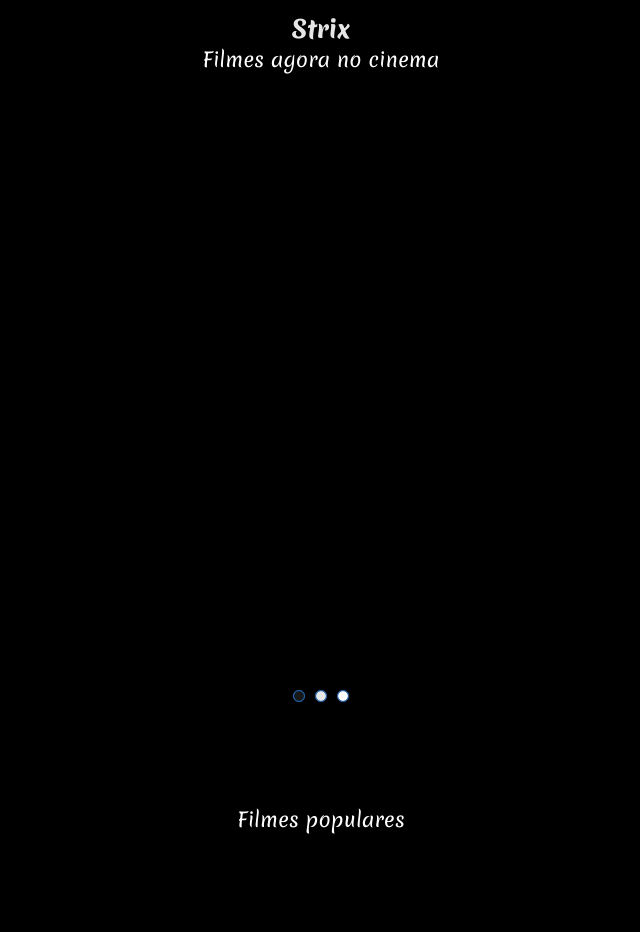
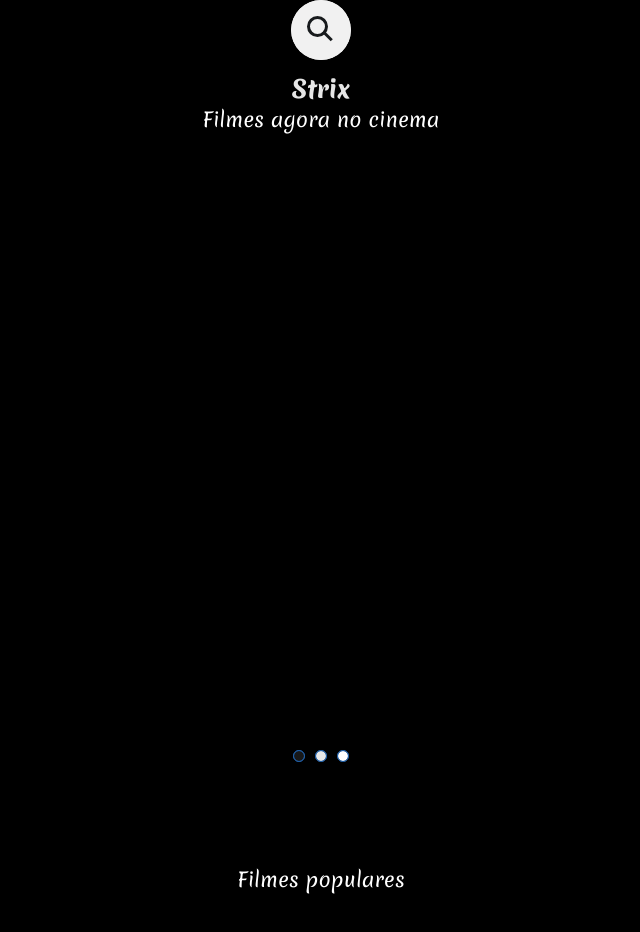
Before and after one commit to matheusfinamor1/Strix, a plain HTML site: page index.html in a window 1280 px wide. Shown: the top 932 px of the page, without its empty margins (319-959 px from the left). Drawn offline with nearby package versions, Linux system fonts and the light colour scheme; no server answers.

Commit message:
base search

```diff
--- /dev/null
+++ b/assets/css/header.css
@@ -0,0 +1,100 @@
+.header{}
+
+.search{
+    position: relative;
+    width: 60px;
+    height: 60px;
+    border-radius: 60px;
+    background: #f1f1f1;
+    overflow: hidden;
+    box-shadow: 0px 3px 5px 3px #000000;
+    transition: 0.5s;
+ }
+
+ .search.ativo{
+    width: 360px;
+ }
+
+ .search .icon{
+    position: absolute;
+    top: 0;
+    left: 0;
+    width: 60px;
+    height: 60px;
+    background: #f1f1f1;
+    border-radius: 60px;
+    display: flex;
+    align-items: center;
+    justify-content: center;
+    cursor: pointer;
+    z-index: 1000;
+ }
+
+.search .icon::before{
+    content: '';
+    position: absolute;
+    width: 15px;
+    height: 15px;
+    border: 3px solid #181b1d;
+    border-radius: 15px;
+    transform: translate(-4px, -4px);
+}
+.search .icon::after{
+    content: '';
+    position: absolute;
+    width: 3px;
+    height: 12px;
+    background-color: #181b1d;
+    transform: translate(6px,6px) rotate(315deg);
+}
+
+.search .input{
+    position: relative;
+    width: 300px;
+    height: 60px;
+    left: 60px;
+    display: flex;
+    align-items: center;
+    justify-content: center;
+}
+.search .input input {
+    position: absolute;
+    top: 0;
+    width: 100%;
+    height: 100%;
+    border: none;
+    outline: none;
+    font-size: 17px;
+    background-color: #f1f1f1;
+}
+
+.delete {
+    position: absolute;
+    top: 50%;
+    right: 15px;
+    transform: translateY(-50%);
+    width: 20px;
+    height: 20px;
+    cursor: pointer;
+    display: flex;
+    align-items: center;
+    justify-content: center;
+}
+
+.delete::before{
+    position: absolute;
+    content: '';
+    width: 1px;
+    height: 20px;
+    background: #999;
+    transform: rotate(45deg)
+}
+
+.delete::after{
+    position: absolute;
+    content: '';
+    width: 1px;
+    height: 20px;
+    background: #999;
+    transform: rotate(315deg);
+}
--- /dev/null
+++ b/assets/js/header.js
@@ -0,0 +1,13 @@
+const icon = document.querySelector('.icon');
+const search = document.querySelector('.search');
+const clear = document.querySelector('.delete');
+const input = document.querySelector('#inputSearch');
+
+icon.onclick = function(){
+    search.classList.toggle('ativo');
+}
+
+clear.onclick = function(){
+    search.classList.remove('ativo');
+    input.value = ''
+}
--- a/index.html
+++ b/index.html
@@ -22,13 +22,25 @@
     <link href="https://fonts.googleapis.com/css2?family=Merienda:wght@400;600;800&display=swap" rel="stylesheet">
 
     <link rel="stylesheet" href="assets/css/global.css">
-    <link rel="stylesheet" href="assets/css/slider-header.css">
-    <link rel="stylesheet" href="assets/css/slider-popular-movie.css">
-    <link rel="stylesheet" href="assets/css/slider-upcoming.css">
+    <link rel="stylesheet" href="assets/css/header.css">
+    <link rel="stylesheet" href="assets/css/slider-nowPlaying-movies.css">
+    <link rel="stylesheet" href="assets/css/slider-popular-movies.css">
+    <link rel="stylesheet" href="assets/css/slider-upcoming-movies.css">
 </head>
 
 <body>
+    <div class="header">
+        <div class="search">
+            <div class="icon"></div>
+            <div class="input">
+                <input type="text" placeholder="Pesquise aqui..." id="inputSearch">
+                <span class="delete"></span>
+            </div>
+        </div>
+    </div>
+
     <p class="title-site">Strix</p>
+
     <section class="slider">
         <p class="title-slider-now-playing">Filmes agora no cinema</p>
 
@@ -100,6 +112,7 @@
     </section>
 
     <script src="assets/js/api.js"></script>
+    <script src="assets/js/header.js"></script>
     <script src="assets/js/popularMovie.js"></script>
     <script src="assets/js/upcomingMovies.js"></script>
     <script src="assets/js/nowPlayingMovies.js"></script>
```
Also changed, not shown: assets/css/slider-nowPlaying-movies.css (renamed from assets/css/slider-header.css), assets/css/slider-popular-movies.css (renamed from assets/css/slider-popular-movie.css), assets/css/slider-upcoming-movies.css (renamed from assets/css/slider-upcoming.css), assets/img/search.svg (added).
